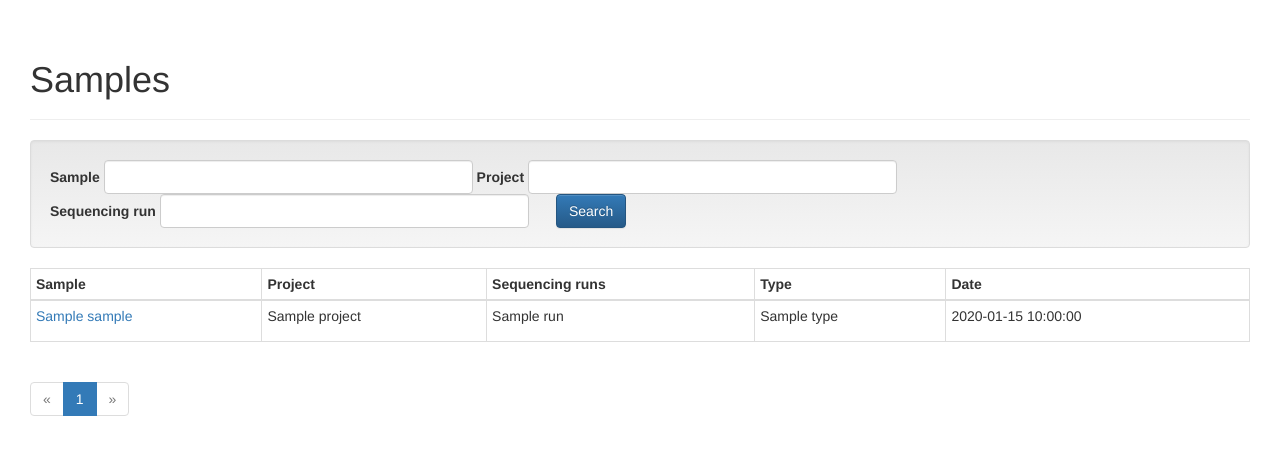
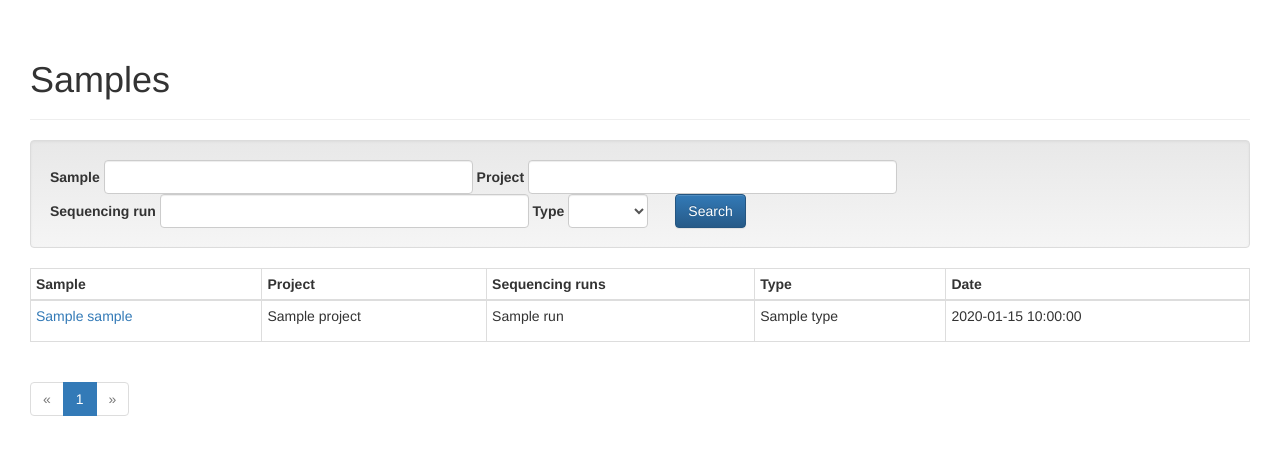
Before and after one commit to UMCUGenetics/ExonCov, a Flask app: template ExonCov/templates/samples.html in a window 1280 px wide. Shown: the part 72-527 px from the top of the page. Run offline with Flask 2, Linux system fonts and the light colour scheme; tables that the repository leaves empty hold one stand-in row (values such as "Sample post"); the template is opened without the code that fills it: values that come from a table or form of the project are taken from there, most other values are stand-ins (such as "Sample title", 1, 10 or a date in 2020); parts of the project's set-up code (start-up, migrations or seed data) failed here and were passed over; some libraries are stand-ins or nearby versions.

Commit message:
Add sample type search, solves #37

```diff
--- a/ExonCov/forms.py
+++ b/ExonCov/forms.py
@@ -86,6 +86,11 @@ def parse_core_gene_list(gene_list, genes=[]):
 class SampleForm(FlaskForm):
     """Query samples by run or samplename field"""
     sample = StringField('Sample')
+    sample_type = SelectField('Type', default=None, choices=[
+        ('', ''),
+        ('WES', 'WES'),
+        ('WGS', 'WGS'),
+    ])
     project = StringField('Project')
     run = StringField('Sequencing run')
 
--- a/ExonCov/templates/macros/forms.html
+++ b/ExonCov/templates/macros/forms.html
@@ -80,6 +80,13 @@
 </div>
 {% endmacro %}
 
+{% macro render_inline_dropdown(field) %}
+<div class="form-group">
+    {{ field.label(class_='control-label') }}
+    {{ field(class_='form-control', **kwargs) }}
+</div>
+{% endmacro %}
+
 {% macro render_sample_datatable_form(search=true, filter=true) %}
 <form class="form-inline" onsubmit="return false;">
     <div class="form-group col-lg-3">
--- a/ExonCov/templates/samples.html
+++ b/ExonCov/templates/samples.html
@@ -1,4 +1,4 @@
-{% from "macros/forms.html" import render_inline_field %}
+{% from "macros/forms.html" import render_inline_field, render_inline_dropdown %}
 {% from "macros/query.html" import render_pagination %}
 {% extends 'base.html' %}
 
@@ -10,6 +10,7 @@
         {{ render_inline_field(form.sample) }}
         {{ render_inline_field(form.project) }}
         {{ render_inline_field(form.run) }}
+        {{ render_inline_dropdown(form.sample_type) }}
         <div class="form-group">
             <div class="col-sm-offset-1 col-sm-10">
                 <button type="submit" class="btn btn-primary">Search</button>
--- a/ExonCov/views.py
+++ b/ExonCov/views.py
@@ -35,14 +35,17 @@ def samples():
     sample_form = SampleForm(request.args, meta={'csrf': False})
     page = request.args.get('page', default=1, type=int)
     sample = request.args.get('sample')
+    sample_type = request.args.get('sample_type')
     project = request.args.get('project')
     run = request.args.get('run')
     samples_per_page = 10
 
     samples = Sample.query.order_by(Sample.import_date.desc()).order_by(Sample.name.asc()).options(joinedload('sequencing_runs')).options(joinedload('project'))
-    if (sample or project or run) and sample_form.validate():
+    if (sample or project or run or sample_type) and sample_form.validate():
         if sample:
             samples = samples.filter(Sample.name.like('%{0}%'.format(sample)))
+        if sample_type:
+            samples = samples.filter(Sample.type == sample_type)
         if project:
             samples = samples.join(SampleProject).filter(SampleProject.name.like('%{0}%'.format(project)))
         if run:
```
